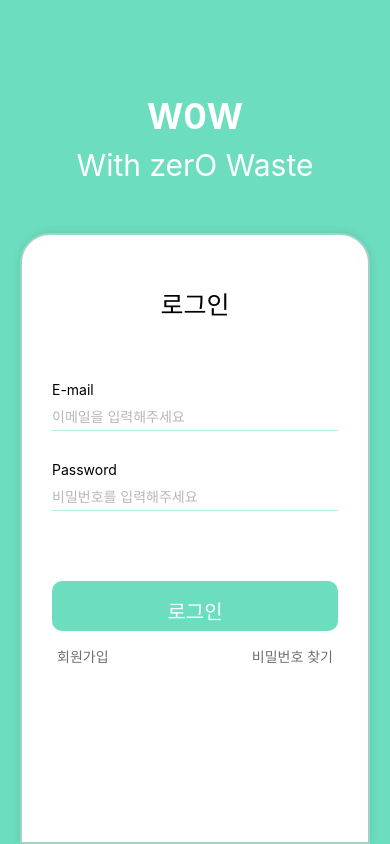
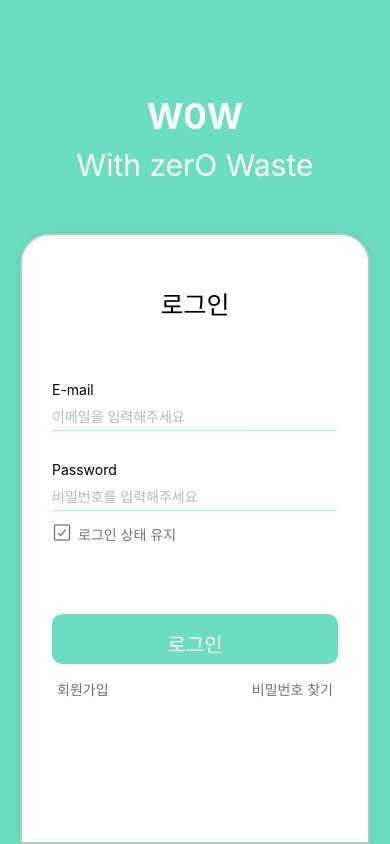
Before and after one commit to chohyeryung/W0W, a React Native app in the folder client/: screen / in a window 390 px wide. Built offline with nearby package versions, Linux system fonts and the light colour scheme.

Commit message:
login ui - add checkbox

```diff
--- a/client/package.json
+++ b/client/package.json
@@ -15,6 +15,7 @@
     "react": "16.13.1",
     "react-dom": "16.13.1",
     "react-native": "https://github.com/expo/react-native/archive/sdk-40.0.1.tar.gz",
+    "react-native-vector-icons": "^8.1.0",
     "react-native-web": "~0.13.12"
   },
   "devDependencies": {
--- a/client/screens/SignInScreen.js
+++ b/client/screens/SignInScreen.js
@@ -5,16 +5,16 @@ import {
     TouchableOpacity,
     StyleSheet,
     TextInput,
-    Checkbox
 } from 'react-native';
+import Icon from 'react-native-vector-icons/Ionicons';
 
 const BGCOLOR_CODE = '#6CDDBF'
 
 const SignInScreen = () => {
-    const [isSelected, setSelection] = useState(false);
+    const [checked, setChecked] = useState(false);
 
-    const onChange = (e) => {
-        setSelection(e.target.checked)
+    const onChecked = (e) => {
+        setChecked(!checked);
     }
 
     return (
@@ -44,6 +44,20 @@ const SignInScreen = () => {
                         placeholderTextColor="#707070"
                         autoCapitalize="none" />
                     {/* checkbox */}
+                    <View style={{marginTop: 10}}>
+                        <TouchableOpacity onPressOut={onChecked} style={{flexDirection: 'row'}}>
+                            {checked ? (
+                                <View style={styles.check_icon}>
+                                    <Icon name="checkbox" size={20} color={BGCOLOR_CODE}></Icon>
+                                </View>
+                            ) : (
+                                <View style={styles.uncheck_icon}>
+                                    <Icon name="checkbox-outline" size={20} color="#707070" />
+                                </View>
+                            )}
+                            <Text style={{marginTop: 3, marginLeft: 6, color: '#707070'}}>로그인 상태 유지</Text>
+                        </TouchableOpacity>
+                    </View>
                     {/* sign in button */}
                     <TouchableOpacity style={[styles.login_btn]}>
                         <Text style={{color: '#fff', fontSize: 20, alignSelf: 'center', marginTop: 15}}>로그인</Text>
```
Also changed, not shown: 2 other files (tests, documents, lock files or other folders).
